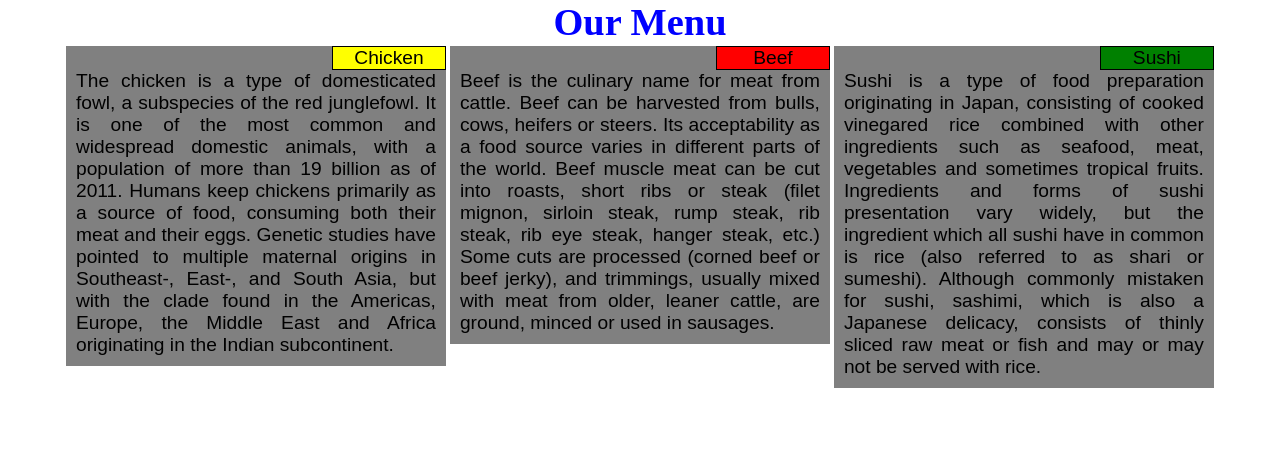
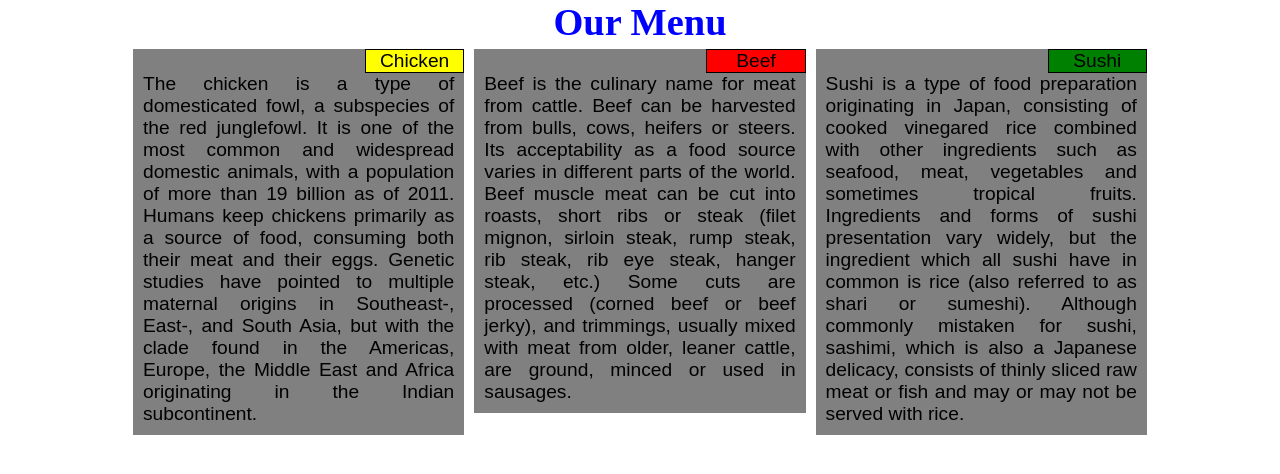
Before and after one commit to sullimi/sullimi.github.io, a plain HTML site: page index.html in a window 1280 px wide. Drawn offline with Linux system fonts and the light colour scheme.

Commit message:
more margin

```diff
--- a/css/mod2.css
+++ b/css/mod2.css
@@ -8,7 +8,7 @@ body {
   font-family: arial, helvetica, sans-serif;
   font-size: 120%;
   box-sizing: border-box;
-  width: 90%;
+  width: 80%;
   margin: auto;
 }
 
@@ -21,7 +21,7 @@ h1 {
 
 .container {
   background-color: gray;
-  margin: 2px;
+  margin: 5px;
 }
 
 p {
```
